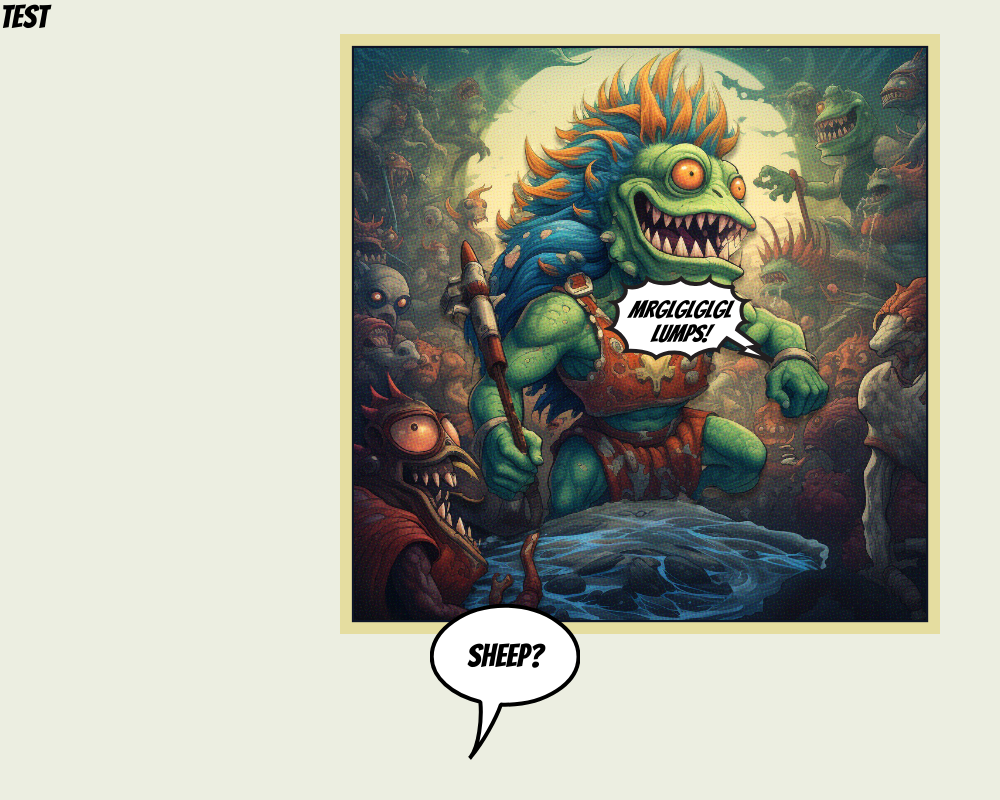
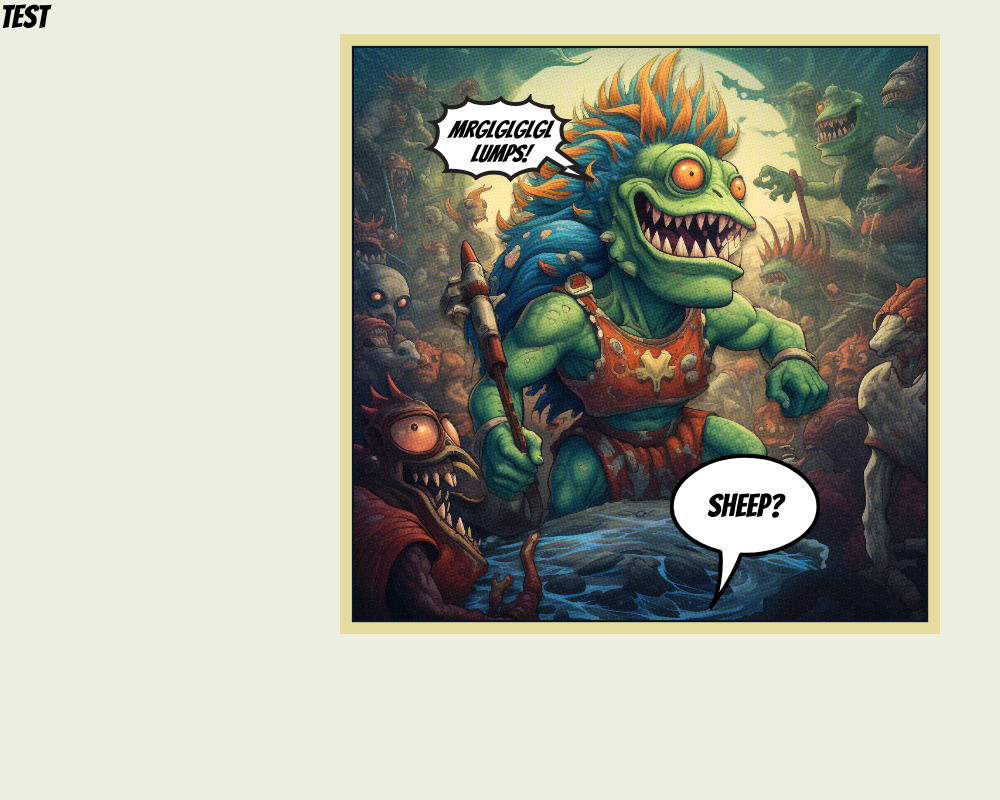
Before and after one commit to aa-parky/mrglglglgl, a PHP site: page /test.html in a window 1280 px wide. Shown: the whole page, without its empty margins (0-1000 px from the left). Run offline with PHP 8.4, Linux system fonts and the light colour scheme.

Commit message:
bubbles positions

```diff
--- a/css/landing.css
+++ b/css/landing.css
@@ -71,13 +71,13 @@ blockquote.bubble {
 }
 
 blockquote.electric {
-    top: 40%;  /* adjust these values as needed */
-    right: 25%;
+    top: 10%;  /* adjust these values as needed */
+    right: 55%;
     z-index: 1;
 }
 
 blockquote.speech {
-    top: 95%;  /* adjust these values as needed */
-    left: 15%;
+    top: 70%;  /* adjust these values as needed */
+    left: 55%;
     z-index: 1;
 }
```
